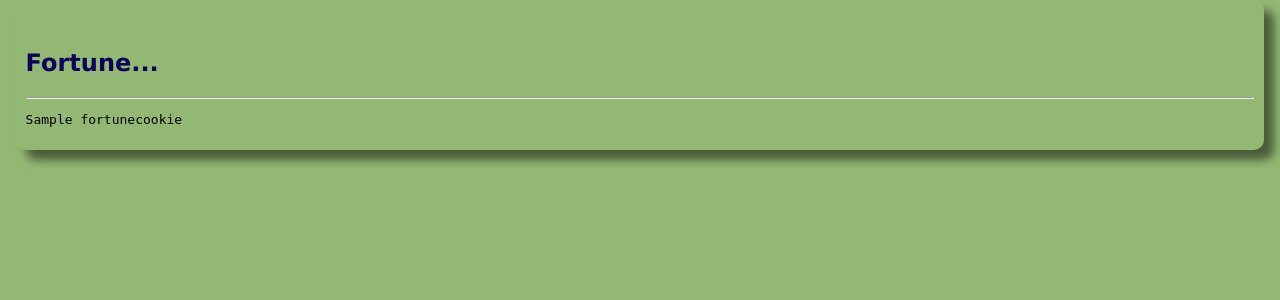
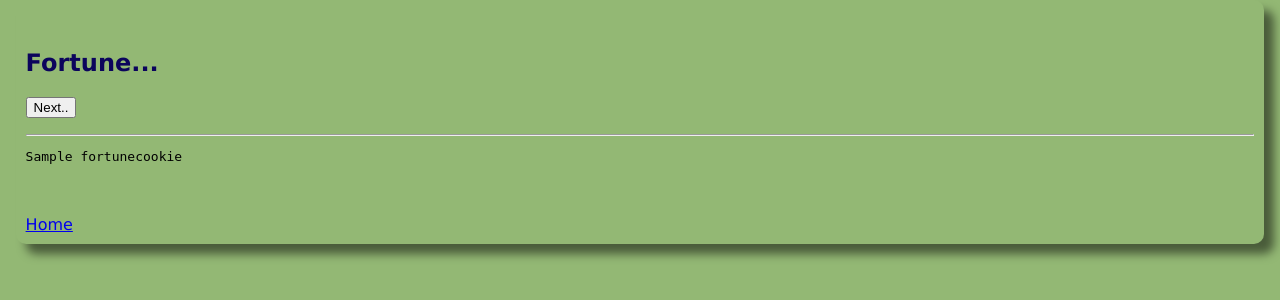
Before and after one commit to NuisanceLevel7/Notes, a Flask app: template templates/fortune.html in a window 1280 px wide. Shown: the top 300 px of the page. Run offline with Flask 2, Linux system fonts and the light colour scheme; the template is opened without the code that fills it: most values are stand-ins (such as "Sample title", 1, 10 or a date in 2020); parts of the project's set-up code (start-up, migrations or seed data) failed here and were passed over.

Commit message:
Minot template changes.

```diff
--- a/templates/fortune.html
+++ b/templates/fortune.html
@@ -1,6 +1,6 @@
 <!DOCTYPE html>
 <html>
-  <head><title>New Note</title>
+  <head><title>Fortune</title>
     <meta charset="UTF-8">
     <link href="https://notes.viclab.org/static/css/notestyle.css?version=3.3" rel="stylesheet" />
     <style>
@@ -11,12 +11,12 @@
   </head>
   <body  align="left" >
 <div id="header"><br>
-
-
 <p><h2>Fortune...</h2>
+<p><input type="button" value="Next.." onClick="history.go(0)">
 <hr>
 </div>
 <pre>{{ fortunecookie }}</pre>
-
+<br><br>
+<a href=https://www.viclab.org>Home</a>
 </body>
 </html>
```
